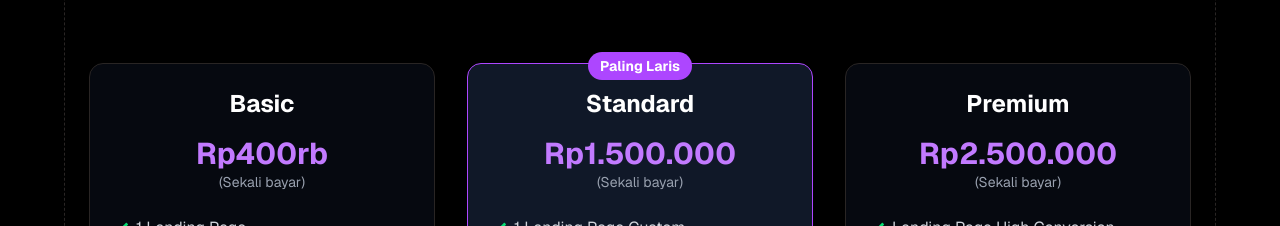
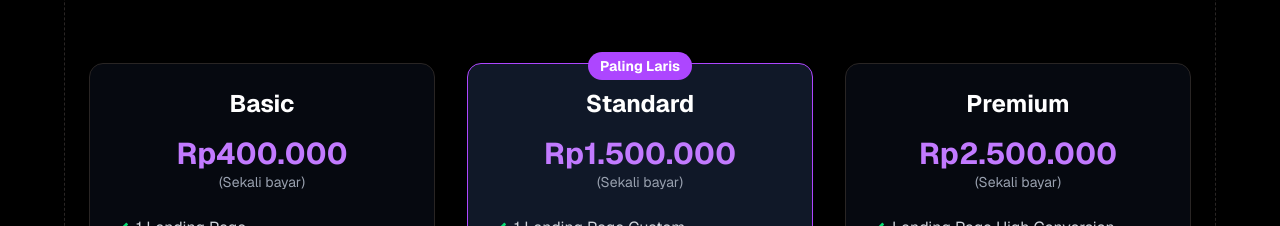
Before and after one commit to Fizora/fizora, a Next.js app: page / in a window 1280 px wide. Shown: the part 2820-3046 px from the top of the page. Built offline with nearby package versions, Linux system fonts and the light colour scheme.

Commit message:
update v1 update bagian pricing --save

```diff
--- a/src/components/section/Pricing.tsx
+++ b/src/components/section/Pricing.tsx
@@ -14,7 +14,7 @@ interface Plan {
 const plans: Plan[] = [
   {
     name: "Basic",
-    price: "400rb",
+    price: "400.000",
     features: [
       "1 Landing Page",
       "Mobile Friendly",
```
